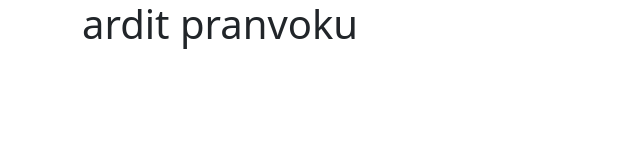
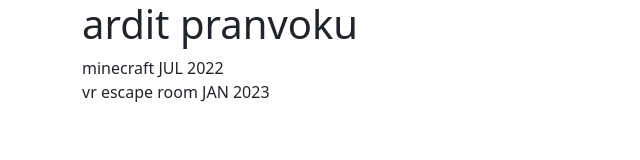
Before and after one commit to noahthecranberry/noahthecranberry.github.io, a plain HTML site: page index.html in a window 1280 px wide. Shown: the whole page, without its empty margins (0-640 px from the left). Drawn offline with nearby package versions, Linux system fonts and the light colour scheme.

Commit message:
Update index.html

```diff
--- a/index.html
+++ b/index.html
@@ -26,7 +26,14 @@
                 <h1>ardit pranvoku</h1>
             </header>
             <section id="work">
-
+                <div class="work-container">
+                    <span class="">minecraft</span>
+                    <span>JUL 2022</span>
+                </div>
+                <div class="work-container">
+                    <span>vr escape room</span>
+                    <span>JAN 2023</span>
+                </div>
             </section>
         </div>
     </main>
```
